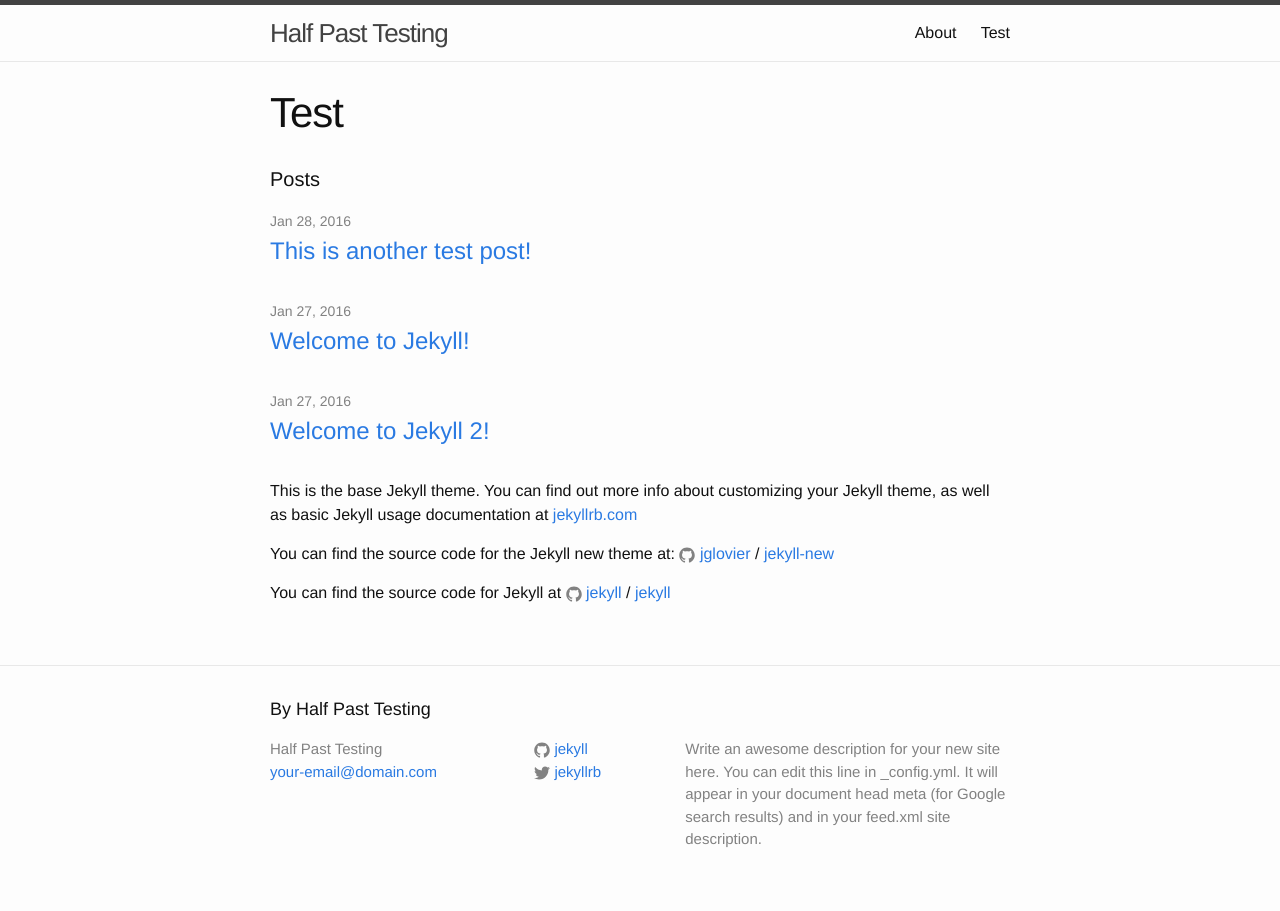
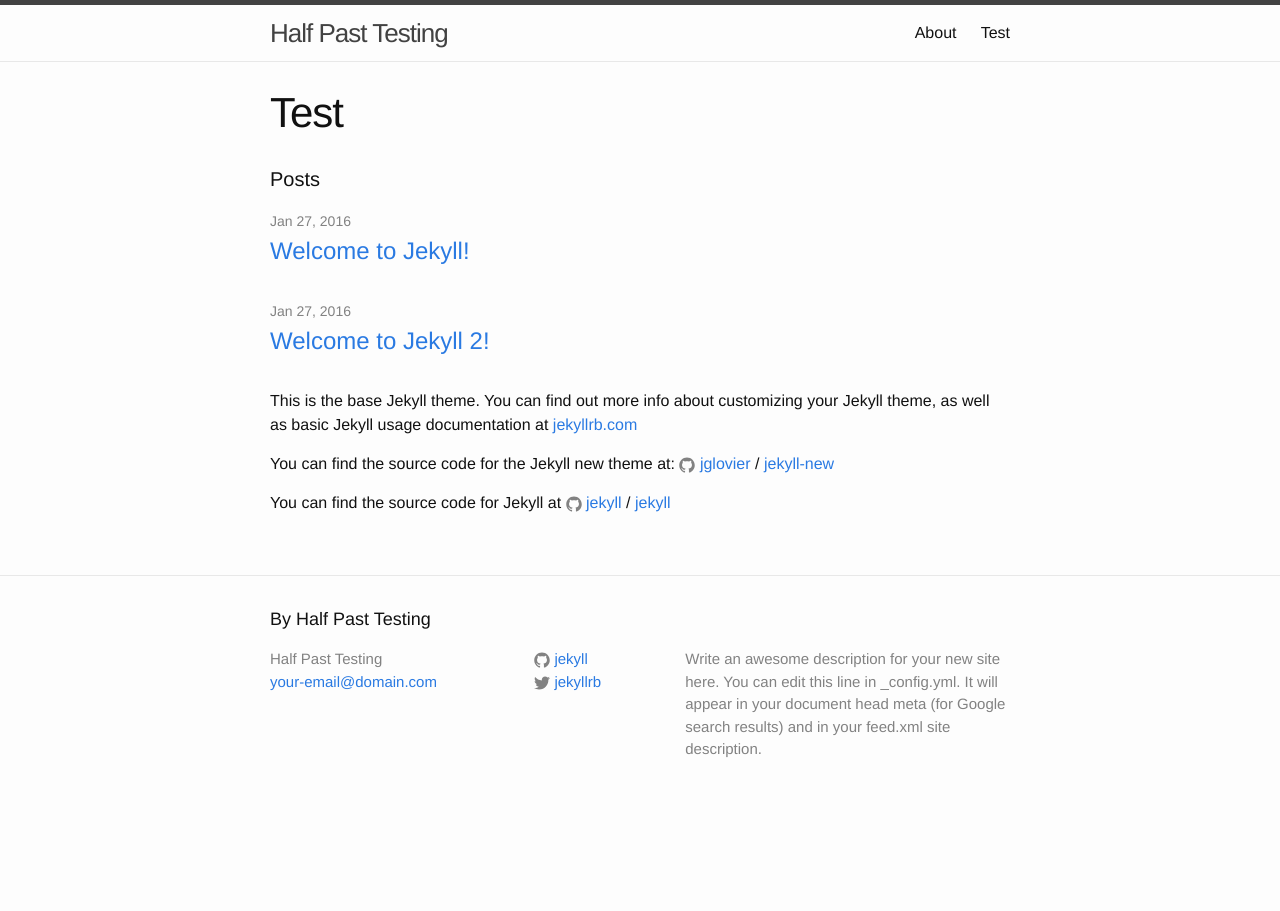
Before and after one commit to halfpastgreen/halfpastgreen.github.io, a Jekyll site: the page built from test.md, in a window 1280 px wide. Built offline with Jekyll 4.4.1, drawn with Linux system fonts in a browser that asks for light colours.

Commit message:
Third Post

```diff
--- a/test.md
+++ b/test.md
@@ -6,7 +6,7 @@
   <h1 class="page-heading">Posts</h1>
 
   <ul class="post-list">
-    {% for post in site.posts %}
+    {% for post in site.categories.update %}
       <li>
         <span class="post-meta">{{ post.date | date: "%b %-d, %Y" }}</span>
 
```
